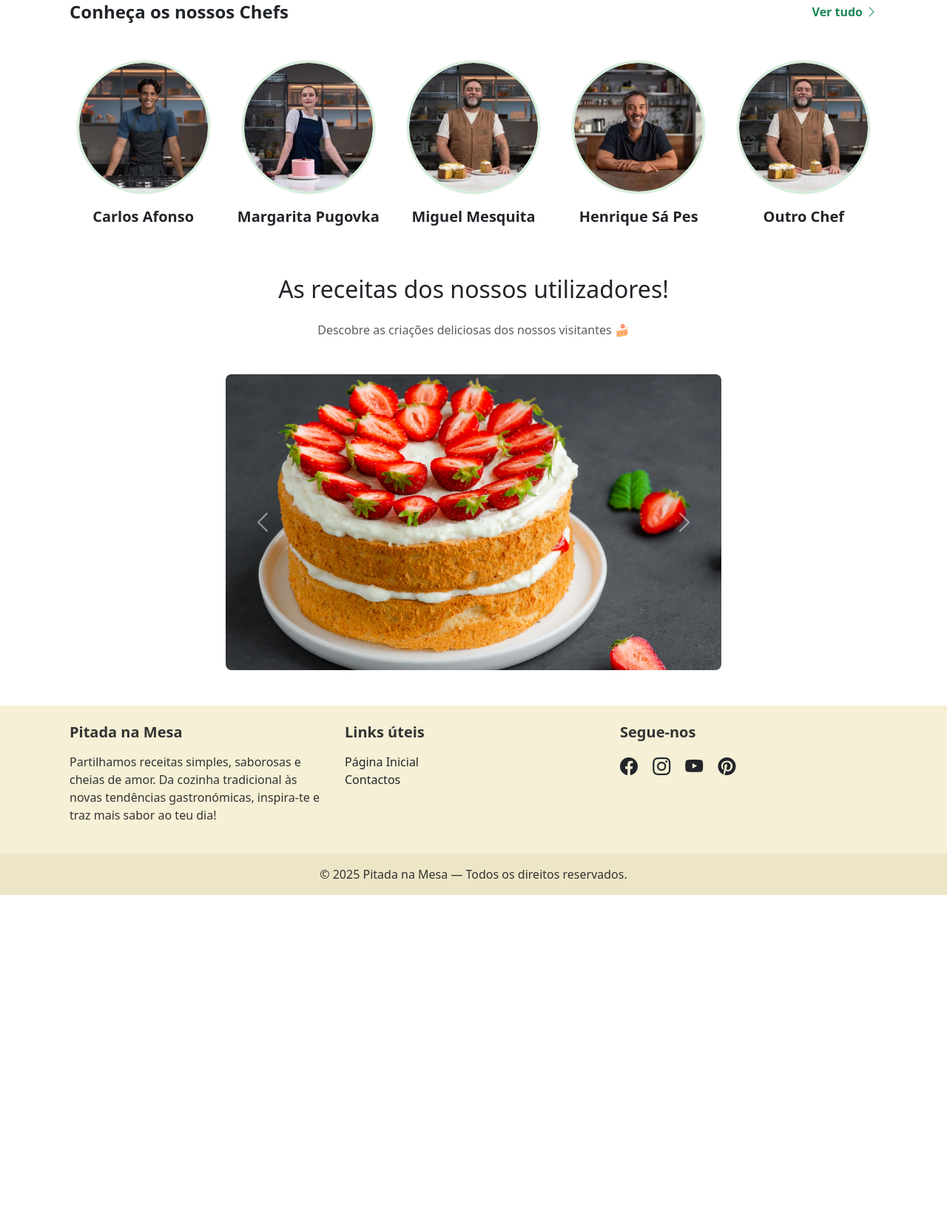
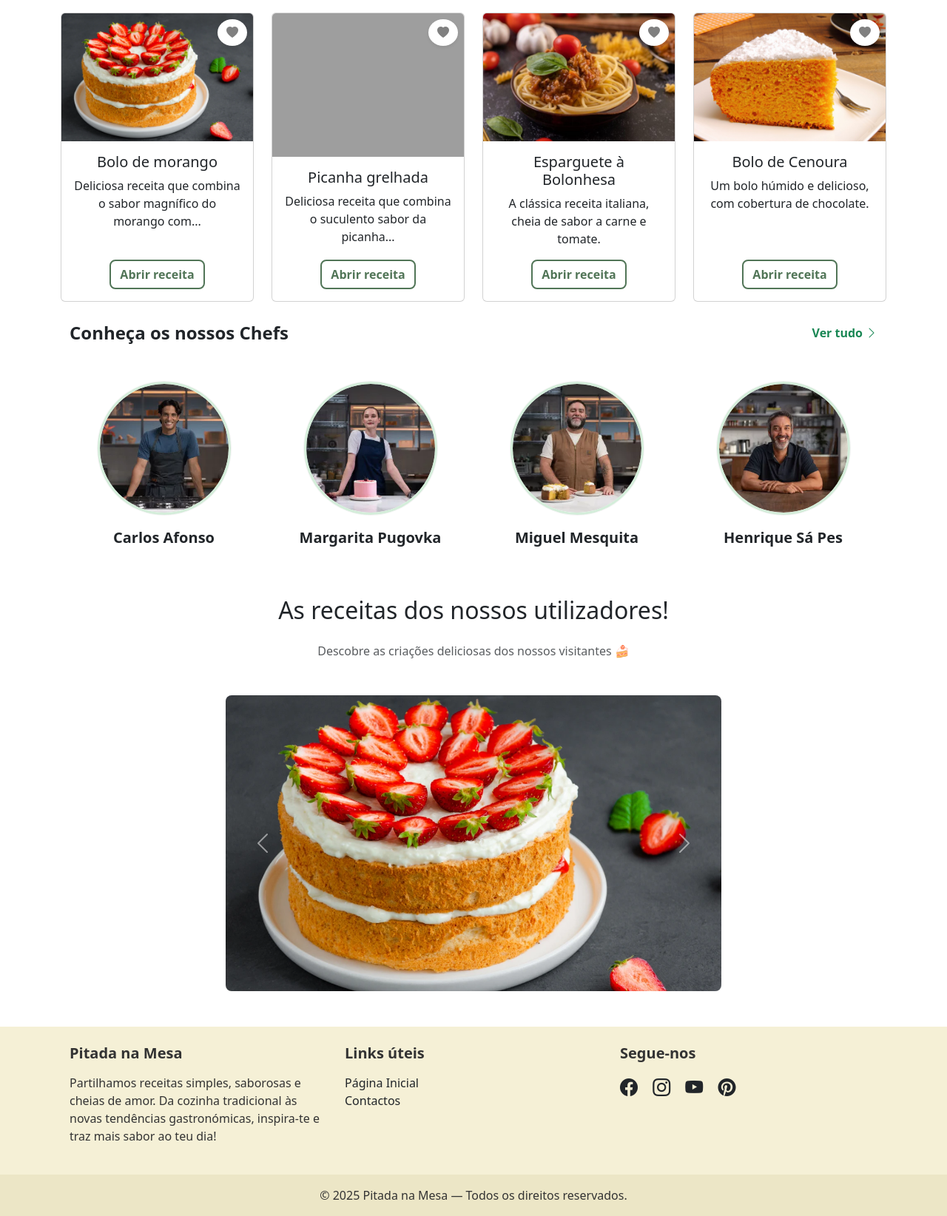
Before and after one commit to jrafaelsilva/desenvolvimento-para-a-web, a PHP site: page / in a window 1280 px wide. Shown: the part 541-2185 px from the top of the page at 74% size. Before the commit the page ends 1751 px from the top, so only its background shows below. Run offline with PHP 8.4, Linux system fonts and the light colour scheme; grey boxes are pictures that could not be loaded.

Commit message:
chama o project

```diff
--- a/PitadaNaMesa/bootstrap/css/style.css
+++ b/PitadaNaMesa/bootstrap/css/style.css
@@ -1,8 +1,17 @@
 /* --- MODIFICAÇÃO: Garante altura total e alinhamento do botão na base --- */
+
+body {
+
+  padding-top: 70px;
+}
+
+.banner {
+
+  border-radius: 1rem;
+  margin-top: 2rem;
+  max-width: 1000px;
+}
 .card {
-    /* Estas linhas não são mais necessárias devido ao d-flex no col: */
-    /* margin-left: auto; */
-    /* margin-right: auto; */
 
     /* Torna o card num Flex Container para que o conteúdo seja alinhado verticalmente */
     display: flex;
@@ -25,18 +34,6 @@
     /* Já que a linha acima usa 'align-items: center', o botão será centralizado e não esticado */
 }
 
-/* --- NOVO BLOCO: Limita o texto a 2 linhas e adiciona reticências (para .card-text) --- */
-.text-truncate-2 {
-    display: -webkit-box;
-    -webkit-line-clamp: 2; /* Limita a 2 linhas visíveis */
-    -webkit-box-orient: vertical;
-    overflow: hidden;
-    text-overflow: ellipsis;
-    /* Adiciona alguma margem inferior para o botão, se não estiver já no HTML */
-    margin-bottom: 0.5rem;
-    /* Adicionado para garantir que o texto não interfere com o alinhamento */
-    text-align: center;
-}
 /* --- Resto do seu código CSS original --- */
 .favorite-btn {
     background-color: rgb(255, 255, 255) !important;
@@ -54,23 +51,7 @@
 }
 /* ... resto dos estilos ... */
 
-/* Estilos para o botão antigo/padrão */
-.btn-style {
-    color: rgb(100, 160, 110);
-    font-weight: 600;
-    border: none;
-    transition: 0.3s;
-    /* Adiciona padding horizontal para o botão não parecer apenas um link */
-    padding: 0.375rem 0.75rem;
-    text-decoration: none;
-    border: 1px solid rgb(100, 160, 110); /* Adicionei uma borda fina para definição */
-    border-radius: 0.25rem;
-}
 
-.btn-style:hover {
-    color: rgb(27, 71, 47);
-    transform: scale(1.03);
-}
 
 
 /*outro tipo de botao - Mantido o estilo anterior para referência */
@@ -164,13 +145,3 @@
         width: 60% !important; /* Defina 60% da largura do contentor para o desktop */
     }
 }
-
-/* Limita o texto a 2 linhas e adiciona reticências */
-.text-truncate-2 {
-    display: -webkit-box;
-    -webkit-line-clamp: 2; /* Limita a 2 linhas visíveis */
-    -webkit-box-orient: vertical;
-    overflow: hidden;
-    text-overflow: ellipsis;
-    margin-bottom: 0.5rem;
-}
--- a/PitadaNaMesa/bootstrap/index.html
+++ b/PitadaNaMesa/bootstrap/index.html
@@ -60,6 +60,8 @@
     </nav>
   </header>
 
+<img src="imgs/banner.jpeg" class=" img-fluid d-block mx-auto banner" alt="Banner Pitada na Mesa">
+
 <div class="container">
   <div class="fw-bold mb-4 mt-5 fs-4 text-start">Receitas em destaque</div>
 
@@ -68,7 +70,7 @@
     <div class="col d-flex">
       <div class="card h-100">
         <img src="imgs/bolo.morango.webp" class="card-img-top" alt="Bolo de morango">
-        <button class="btn btn-light position-absolute bottom-1 end-0 m-2 rounded-circle shadow-sm favorite-btn"><i class="bi bi-heart-fill"></i></button>
+        <button class="btn btn-light position-absolute bottom-1 end-0 m-2 rounded-circle shadow-sm favorite-btn" aria-label="Adicionar aos favoritos"><i class="bi bi-heart-fill"></i></button>
         <div class="card-body text-center">
           <h5 class="card-title">Bolo de morango</h5>
           <p class="card-text text-truncate-2">Deliciosa receita que combina o sabor magnífico do morango com...</p>
@@ -80,7 +82,7 @@
     <div class="col d-flex">
       <div class="card h-100">
         <img src="imgs/picanha" class="card-img-top" alt="Picanha grelhada">
-        <button class="btn btn-light position-absolute bottom-1 end-0 m-2 rounded-circle shadow-sm favorite-btn"><i class="bi bi-heart-fill"></i></button>
+        <button class="btn btn-light position-absolute bottom-1 end-0 m-2 rounded-circle shadow-sm favorite-btn" aria-label="Adicionar aos favoritos"><i class="bi bi-heart-fill"></i></button>
         <div class="card-body text-center">
           <h5 class="card-title ">Picanha grelhada</h5>
           <p class="card-text text-truncate-2">Deliciosa receita que combina o suculento sabor da picanha... </p>
@@ -92,10 +94,10 @@
     <div class="col d-flex">
       <div class="card h-100">
         <img src="imgs/bolonhesa.jpg" class="card-img-top" alt="Esparguete à Bolonhesa">
-        <button class="btn btn-light position-absolute bottom-1 end-0 m-2 rounded-circle shadow-sm favorite-btn"><i class="bi bi-heart-fill"></i></button>
+        <button class="btn btn-light position-absolute bottom-1 end-0 m-2 rounded-circle shadow-sm favorite-btn" aria-label="Adicionar aos favoritos"><i class="bi bi-heart-fill"></i></button>
         <div class="card-body text-center">
           <h5 class="card-title">Esparguete à Bolonhesa</h5>
-          <p class="card-text text-truncate-2">A clássica receita italiana, reconfortante e cheia de sabor a carne e tomate.</p>
+          <p class="card-text text-truncate-2">A clássica receita italiana, cheia de sabor a carne e tomate.</p>
           <a href="bolonhesa.html" class="btn btn-style2">Abrir receita</a>
         </div>
       </div>
@@ -104,10 +106,10 @@
     <div class="col d-flex">
       <div class="card h-100">
         <img src="imgs/bolodecenoura.png" class="card-img-top" alt="Bolo de Cenoura">
-        <button class="btn btn-light position-absolute bottom-1 end-0 m-2 rounded-circle shadow-sm favorite-btn"><i class="bi bi-heart-fill"></i></button>
+        <button class="btn btn-light position-absolute bottom-1 end-0 m-2 rounded-circle shadow-sm favorite-btn" aria-label="Adicionar aos favoritos"><i class="bi bi-heart-fill"></i></button>
         <div class="card-body text-center">
           <h5 class="card-title">Bolo de Cenoura</h5>
-          <p class="card-text text-truncate-2">Um bolo húmido e delicioso, ideal para o lanche, com cobertura de chocolate.</p>
+          <p class="card-text text-truncate-2">Um bolo húmido e delicioso, com cobertura de chocolate.</p>
           <a href="bolodecenoura.html" class="btn btn-style2">Abrir receita</a>
         </div>
       </div>
@@ -122,7 +124,8 @@
             Ver tudo <i class="bi bi-chevron-right ms-1"></i>
         </a>
     </div>
-      <div class="row text-start row-cols-2 row-cols-md-3 row-cols-lg-5 g-4">
+
+    <div class="row row-cols-2 row-cols-md-3 row-cols-lg-4 g-4">
         <div class="col">
             <a href="chef-carlos-afonso.html" class="text-decoration-none text-dark d-block text-center">
                 <div class="chef-wrapper mx-auto"><img src="imgs/Carlos.Afonos.webp" alt="Carlos Afonso" class="img-fluid rounded-circle"></div>
@@ -145,12 +148,6 @@
             <a href="chef-henrique.html" class="text-decoration-none text-dark d-block text-center">
                 <div class="chef-wrapper mx-auto"><img src="imgs/Henrique.Sá.Pes.webp" alt="Henrique Sá Pes" class="img-fluid rounded-circle"></div>
                 <p class="mt-3 fw-semibold fs-5">Henrique Sá Pes</p>
-              </a>
-          </div>
-          <div class="col">
-              <a href="chef-outro.html" class="text-decoration-none text-dark d-block text-center">
-                  <div class="chef-wrapper mx-auto"><img src="imgs/Miguel.Mesquita.webp" alt="Outro Chef" class="img-fluid rounded-circle"></div>
-                  <p class="mt-3 fw-semibold fs-5">Outro Chef</p>
             </a>
         </div>
     </div>
```
Lines whose indentation alone changed are shown as unchanged.
